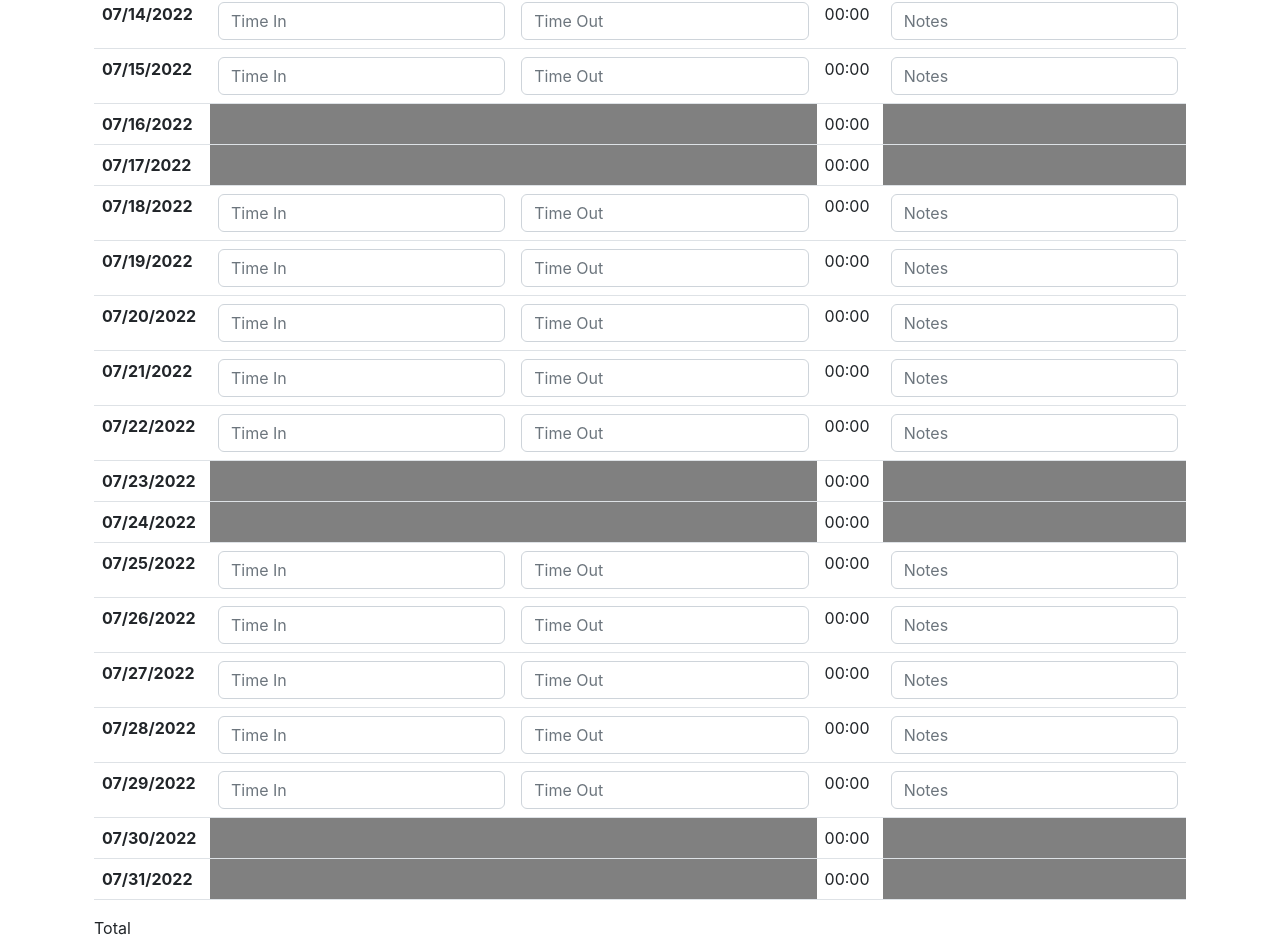
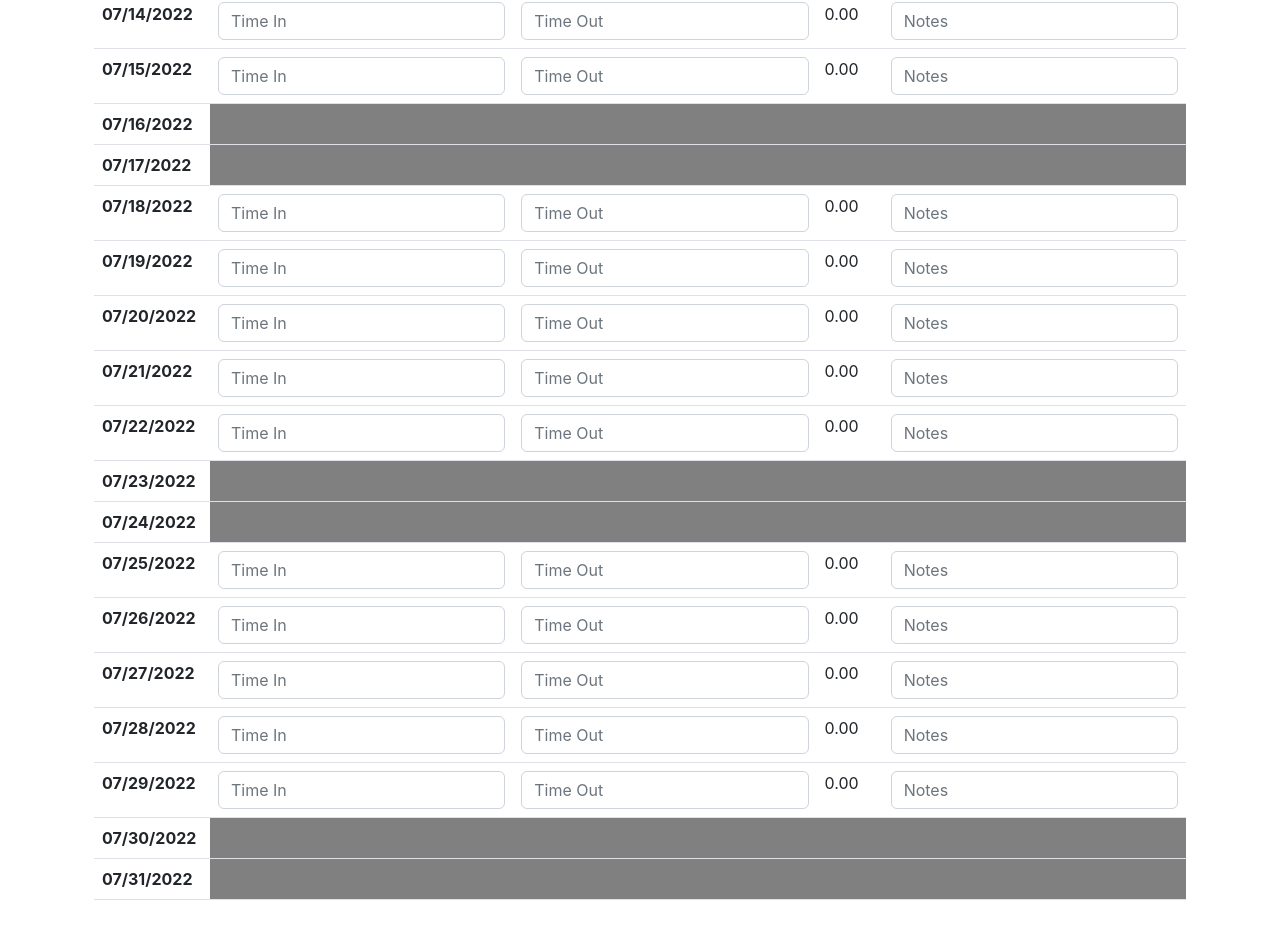
Before and after one commit to AlexDeMichieli/calendar, a React (Create React App) app: page / in a window 1280 px wide. Shown: the part 800-1752 px from the top of the page. After the commit the page ends 1716 px from the top, so only its background shows below. Built offline with nearby package versions, Linux system fonts and the light colour scheme.

Commit message:
adding progress

```diff
--- a/src/App.js
+++ b/src/App.js
@@ -12,7 +12,6 @@ useEffect(() => {
     let date = new Date(year, month, 1);
     let days = [];
     while (date.getMonth() === parseInt(month)) {
-      console.log(moment(date).format('L'))
       let day = moment(date).format('L')
       let splitDate = day.split("00")[0]
       days.push(splitDate);
--- a/src/components/Grid.js
+++ b/src/components/Grid.js
@@ -1,51 +1,75 @@
 import React from 'react'
-import { useState, useRef } from 'react'
+import { useState } from 'react'
 import moment from 'moment'
 
 
-const Grid = ({allDaysOfMonth}) => {
+const Grid = ({ allDaysOfMonth }) => {
   const [timeIn, setTimeIn] = useState({})
   const [timeOut, setTimeOut] = useState({})
   const [hours, setHours] = useState([])
-  const calculateTime = (cell) =>{
 
+  const calculateTime = () => {
+
+    Object.keys(timeIn).forEach( function (key) {
+      //console.log(timeIn[key]+':'+timeOut[key]);
+      let diff = moment(timeOut[key]).diff(moment(timeIn[key]));
+      let computedHours = moment.utc(diff).format('H.mm')
+      console.log("key", key, computedHours)
+    } );
+
+    let total = []
+
+    // for (let i = 0; i < cellHours.length; i++) {
+    //   let formattedHours = parseInt(cellHours[i].innerHTML)
+    //   // if (isNaN(formattedHours)) {
+    //   //   formattedHours = 0
+    //   // }
+    //   total.push(formattedHours)
+    // }
+    // const sum = total.reduce((accumulator, value) => {
+    //   if (isNaN(value)) {
+    //     value = 0
+    //   }
+    //   console.log(value)
+    //   return accumulator + value;
+    // }, 0);
+
+    // return sum
   }
 
-  const enterTimeIn = (e, cell, day) =>{
-    console.log(e,cell, day)
+  const enterTimeIn = (e, cell, day) => {
+    console.log(e, cell, day)
     setTimeIn((state) => {
       return {
         ...state,
-        [cell]:`${day} ${e.target.value}`
-      };
-    });
-  }
-  console.log(timeIn)
-
-  const enterTimeOut = (e, cell, day) =>{
-    console.log(e,cell)
-    setTimeOut((state) => {
-      return {
-        ...state,
-        [cell]:`${day} ${e.target.value}`
+        [cell]: `${day} ${e.target.value}`
       };
     });
   }
 
-  const enterNotes = () =>{
+  const enterTimeOut = (e, cell, day) => {
+    setTimeOut((state) => {
+      return {
+        ...state,
+        [cell]: `${day} ${e.target.value}`
+      };
+    });
+  }
+
+  const enterNotes = () => {
 
   }
 
 
-  const isWeekend =(day)=>{
+  const isWeekend = (day) => {
     let currentDay = moment(day).format('LLLL')
-    if (currentDay.includes("Sat") ||currentDay.includes("Sun")){
+    if (currentDay.includes("Sat") || currentDay.includes("Sun")) {
       return true
     }
   }
 
 
-
+console.log(timeIn, timeOut)
   return (
     <div className='container'>
       <table className="table">
@@ -63,22 +87,22 @@ const Grid = ({allDaysOfMonth}) => {
             let date1 = moment(timeIn[cell]);
             let date2 = moment(timeOut[cell]);
             let diff = date2.diff(date1);
-        let computerHours = moment.utc(diff).format('HH:mm')
+            let computedHours = moment.utc(diff).format('H.mm')
 
             return (
 
               <tr key={cell}>
                 <th scope="row">{day}</th>
-              <td className='timeIn' style={{background: isWeekend(day) ? 'grey' : 'white' }}>{ !isWeekend(day) && <input onChange={(e)=> enterTimeIn(e, cell, day)} className="form-control" type="text" placeholder="Time In"/>}</td>
-              <td  className='timeOut'style={{background: isWeekend(day) ? 'grey' : 'white' }}>{ !isWeekend(day) && <input onChange={(e)=> enterTimeOut(e, cell, day)} className="form-control" type="text" placeholder="Time Out"/>}</td>
-              <td>{computerHours}</td>
-              <td className='notes' style={{background: isWeekend(day) ? 'grey' : 'white' }}>{ !isWeekend(day) && <input onChange={(e)=> enterNotes(e, cell)} className="form-control" type="text" placeholder="Notes"/>}</td>
+                <td className='timeIn' style={{ background: isWeekend(day) ? 'grey' : 'white' }}>{!isWeekend(day) && <input onChange={(e) => enterTimeIn(e, cell, day)} className="form-control" type="text" placeholder="Time In" />}</td>
+                <td className='timeOut' style={{ background: isWeekend(day) ? 'grey' : 'white' }}>{!isWeekend(day) && <input onChange={(e) => enterTimeOut(e, cell, day)} className="form-control" type="text" placeholder="Time Out" />}</td>
+                <td className='hours' style={{ background: isWeekend(day) ? 'grey' : 'white' }}>{!isWeekend(day) && computedHours}</td>
+                <td className='notes' style={{ background: isWeekend(day) ? 'grey' : 'white' }}>{!isWeekend(day) && <input onChange={(e) => enterNotes(e, cell)} className="form-control" type="text" placeholder="Notes" />}</td>
               </tr>
             )
           })}
         </tbody>
       </table>
-    <p>Total</p>
+      <p>{calculateTime()}</p>
     </div>
   )
 }
```
Lines whose indentation alone changed are shown as unchanged.
